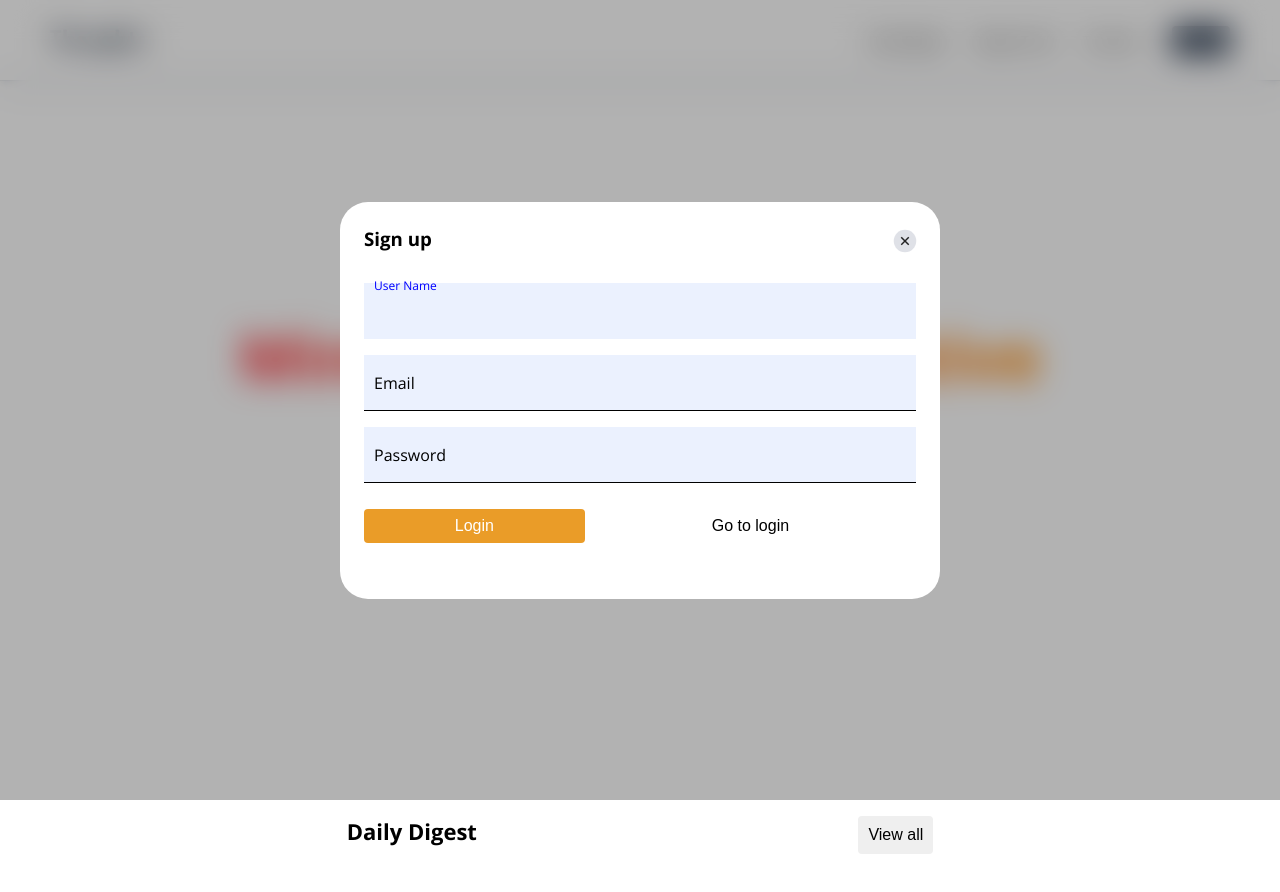
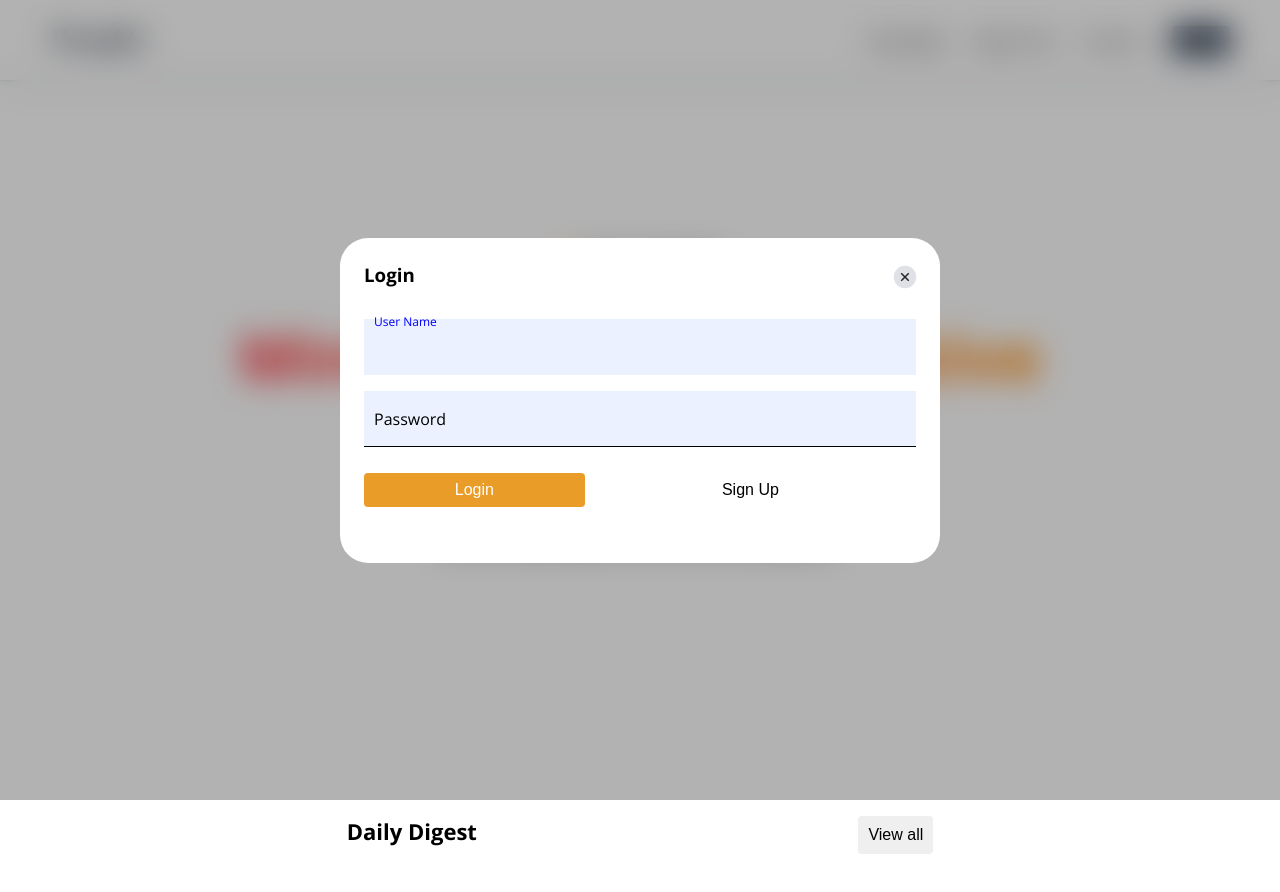
Before and after one commit to Manu-Andaluz/Thoughts, a Next.js app in the folder frontend/: page / in a window 1280 px wide. Both pictures are taken after a click on the button "Login". Shown: the top 892 px of the page. Built offline with nearby package versions, Linux system fonts and the light colour scheme; no server answers.

Commit message:
adding sign out

```diff
--- a/frontend/src/components/ModalNavigationDrawer/ModalNavigationDrawer.tsx
+++ b/frontend/src/components/ModalNavigationDrawer/ModalNavigationDrawer.tsx
@@ -1,5 +1,5 @@
 "use client";
-import React from "react";
+import React, { useEffect, useState } from "react";
 import style from "./ModalNavigationDrawer.module.scss";
 import Link from "next/link";
 import {
@@ -14,9 +14,12 @@ import {
   SavedIcon,
 } from "./iconts";
 import { usePathname } from "next/navigation";
+import { signOut } from "../utils/hooks/signOut";
 
 const ModalNavigationDrawer = () => {
+  const [user, setUser] = useState<string>();
   const path = usePathname();
+  const account = false;
 
   const closeDrawerNav = (e: any) => {
     const element = document.getElementById("nav-modal") as HTMLDialogElement;
@@ -29,8 +32,20 @@ const ModalNavigationDrawer = () => {
     element.addEventListener("animationend", animationEndHandler);
   };
 
+  const openSignUp = () => {
+    const element = document.getElementById(
+      "signup-modal"
+    ) as HTMLDialogElement;
+    element?.showModal();
+  };
+
+  useEffect(() => {
+    const isUser = localStorage.getItem("userToken");
+    if (isUser) setUser((data) => isUser);
+  }, []);
+
   return (
-    <dialog className={style.dialog} id="nav-modal">
+    <dialog className={style.dialog} id="nav-modal" onClick={closeDrawerNav}>
       <aside id="modal-navigation-drawer-container">
         <nav className={style.navbar}>
           <span className={style.close} onClick={closeDrawerNav}>
@@ -110,12 +125,33 @@ const ModalNavigationDrawer = () => {
             <li>
               <p className={style.subTitle}>Profile</p>
             </li>
-            <li>
-              <Link href={``} className={style.icon_list}>
-                <AccountIcon />
-                Account
-              </Link>
-            </li>
+            {user ? (
+              <li>
+                <Link
+                  href={``}
+                  className={style.icon_list}
+                  onClick={() => {
+                    signOut();
+                    setUser((data) => "");
+                  }}
+                >
+                  <AccountIcon />
+                  Sign Out
+                </Link>
+              </li>
+            ) : (
+              <li>
+                <Link
+                  href={``}
+                  className={style.icon_list}
+                  onClick={openSignUp}
+                >
+                  <AccountIcon />
+                  Sign Up
+                </Link>
+              </li>
+            )}
+
             <li>
               <p className={style.subTitle}>Other</p>
             </li>
--- a/frontend/src/components/RecentPosts/RecentPosts.tsx
+++ b/frontend/src/components/RecentPosts/RecentPosts.tsx
@@ -12,7 +12,6 @@ const RecentPosts = () => {
       const data = await getRecentPosts();
       setPosts(data);
     };
-
     getData();
   }, []);
 
--- a/frontend/src/components/SignUpModal/SignUpModal.module.scss
+++ b/frontend/src/components/SignUpModal/SignUpModal.module.scss
@@ -13,13 +13,8 @@
   animation-duration: 1s;
   animation-timing-function: cubic-bezier(0.2, 0, 0, 1);
   animation-fill-mode: forwards;
+  backdrop-filter: blur(16px) saturate(150%);
   padding: 0;
-}
-
-@media only screen and (min-width: 600px) {
-  .dialog::backdrop {
-    backdrop-filter: blur(16px) saturate(150%);
-  }
 }
 
 .dialog[open] {
--- a/frontend/src/components/SignUpModal/SignUpModal.tsx
+++ b/frontend/src/components/SignUpModal/SignUpModal.tsx
@@ -1,10 +1,13 @@
 "use client";
-import React from "react";
+import React, { useState } from "react";
 import style from "./SignUpModal.module.scss";
 import { CloseIcon } from "../ModalNavigationDrawer/iconts";
 import { signUp } from "./hooks/Post/signUp";
+import { login } from "./hooks/Post/login";
 
 const SignUpModal = () => {
+  const [show, setShow] = useState("login");
+
   const closeDialog = (e: any) => {
     const element = document.getElementById(
       "signup-modal"
@@ -24,6 +27,40 @@ const SignUpModal = () => {
         <span className={style.close} onClick={closeDialog}>
           <CloseIcon />
         </span>
+        {show === "login" ? (
+          <>
+            <h3>Login</h3>
+
+            <form
+              className={style.from_container}
+              id="login-up-form"
+              onSubmit={(e: any) => e.preventDefault()}
+            >
+              <div className={style.input_container}>
+                <input type="text" id="username" name="username" required />
+                <label htmlFor="username">User Name</label>
+              </div>
+
+              <div className={style.input_container}>
+                <input type="password" id="password" name="password" required />
+                <label htmlFor="password">Password</label>
+              </div>
+
+              <div className={style.form_buttons}>
+                <button className={style.btn} onClick={login}>
+                  Login
+                </button>
+                <button
+                  className="unlined-btn"
+                  onClick={() => setShow("register")}
+                >
+                  Sign Up
+                </button>
+              </div>
+            </form>
+          </>
+        ) : (
+          <>
             <h3>Sign up</h3>
 
             <form
@@ -42,17 +79,24 @@ const SignUpModal = () => {
               </div>
 
               <div className={style.input_container}>
-            <input type="text" id="password" name="password" required />
+                <input type="password" id="password" name="password" required />
                 <label htmlFor="password">Password</label>
               </div>
 
               <div className={style.form_buttons}>
                 <button className={style.btn} onClick={signUp}>
-              Login
+                  Sign Up
                 </button>
-            <button className="unlined-btn">Go to login</button>
+                <button
+                  className="unlined-btn"
+                  onClick={() => setShow("login")}
+                >
+                  Go to login
+                </button>
               </div>
             </form>
+          </>
+        )}
       </section>
     </dialog>
   );
--- /dev/null
+++ b/frontend/src/components/SignUpModal/hooks/Post/login.tsx
@@ -0,0 +1,13 @@
+import axios from "axios";
+
+export const login = async () => {
+  const apiUrl = "http://localhost:8000/account/auth/login/"; // Replace with your API endpoint
+
+  const form = document.getElementById("login-up-form") as HTMLFormElement;
+  const formData = new FormData(form);
+
+  const res = await axios.post(apiUrl, formData);
+  if (res.data?.token) {
+    localStorage.setItem("userToken", res.data.token);
+  }
+};
--- a/frontend/src/components/SignUpModal/hooks/Post/signUp.tsx
+++ b/frontend/src/components/SignUpModal/hooks/Post/signUp.tsx
@@ -8,5 +8,7 @@ export const signUp = async () => {
 
   const res = await axios.post(apiUrl, formData);
   console.log(res);
-  return res.data;
+  if (res.data?.token) {
+    localStorage.setItem("userToken", res.data.token);
+  }
 };
--- a/frontend/src/components/TopAppBar/TopAppBar.tsx
+++ b/frontend/src/components/TopAppBar/TopAppBar.tsx
@@ -1,9 +1,12 @@
 "use client";
-import React from "react";
+import React, { useEffect, useState } from "react";
 import style from "./TopAppBar.module.scss";
 import { BurgerIcon, LogoIcon } from "./incons";
+import { signOut } from "../utils/hooks/signOut";
 
 const TopAppBar = () => {
+  const [user, setUser] = useState<string>();
+
   const openDrawerNav = () => {
     const element = document.getElementById("nav-modal") as HTMLDialogElement;
     element?.showModal();
@@ -16,6 +19,11 @@ const TopAppBar = () => {
     element?.showModal();
   };
 
+  useEffect(() => {
+    const isUser = localStorage.getItem("userToken");
+    if (isUser) setUser((data) => isUser);
+  }, []);
+
   return (
     <header className={style.top_app_bar}>
       <nav>
@@ -27,9 +35,21 @@ const TopAppBar = () => {
             <li>Tutorials</li>
             <li></li>
           </ul>
-          <button className={style.button_1} onClick={openSignUp}>
-            Login
-          </button>
+          {user ? (
+            <button
+              className={style.button_1}
+              onClick={() => {
+                signOut();
+                setUser((data) => "");
+              }}
+            >
+              Sign Out
+            </button>
+          ) : (
+            <button className={style.button_1} onClick={openSignUp}>
+              Login
+            </button>
+          )}
         </div>
 
         <span onClick={openDrawerNav}>
--- /dev/null
+++ b/frontend/src/components/utils/hooks/signOut.ts
@@ -0,0 +1,4 @@
+export const signOut = async () => {
+  const token = localStorage.getItem("userToken");
+  if (token) localStorage.removeItem("userToken");
+};
```
Also changed, not shown: 1 other file (tests, documents, lock files or other folders). Lines whose indentation alone changed are shown as unchanged.
